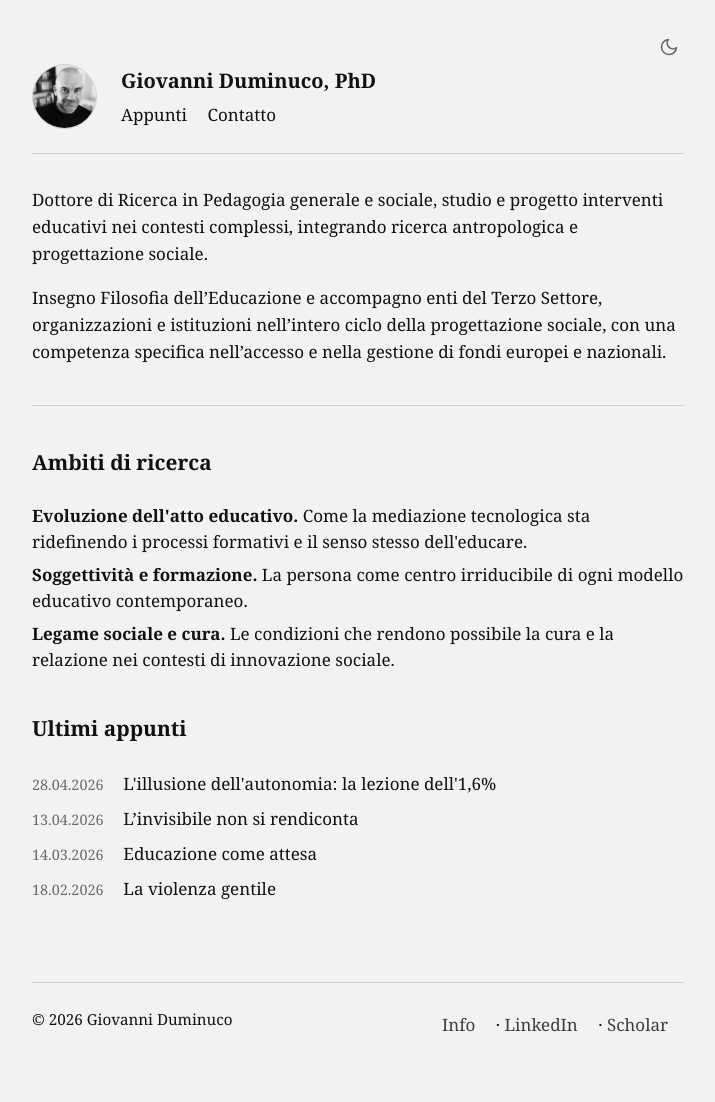
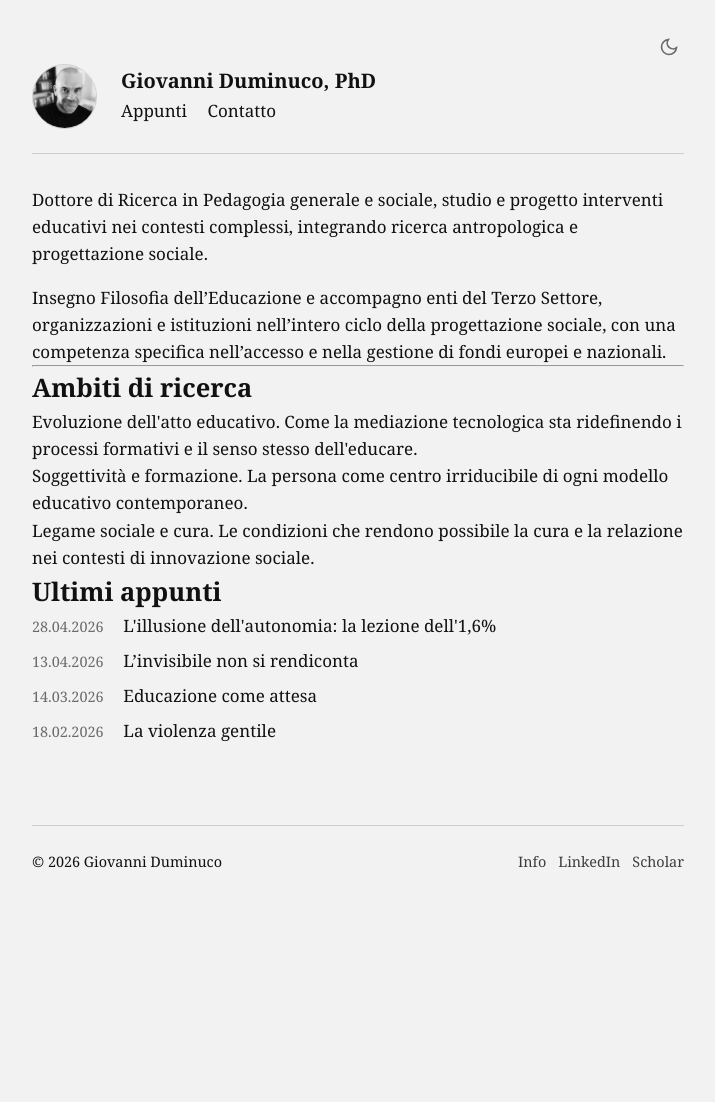
Before and after one commit to dumgio/dumgio.github.io, a Jekyll site: the page built from index.html, in a window 1280 px wide. Shown: the whole page, without its empty margins (282-997 px from the left). Built offline with Jekyll 4.4.1, drawn with Linux system fonts in a browser that asks for light colours; some web fonts are replaced; after the commit the page ends 937 px from its top, so only the background shows below that.

Commit message:
Update default.html

```diff
--- a/_layouts/default.html
+++ b/_layouts/default.html
@@ -41,12 +41,7 @@
         }
 
         * { box-sizing: border-box; margin: 0; padding: 0; }
-
-        /* Rimossa la transition per evitare l'effetto "area centrale" durante il cambio */
-        html, body {
-            background-color: var(--bg-color);
-            color: var(--text-color);
-        }
+        html, body { background-color: var(--bg-color); color: var(--text-color); }
 
         body {
             max-width: var(--max-width);
@@ -70,10 +66,8 @@
             padding: 5px;
             opacity: 0.6;
             display: flex;
-            align-items: center;
-            justify-content: center;
+            z-index: 10;
         }
-        #theme-toggle:hover { opacity: 1; }
 
         #sun-icon, #moon-icon { display: none; width: 20px; height: 20px; }
         [data-theme="dark"] #sun-icon { display: block; }
@@ -95,7 +89,7 @@
             border: 1px solid var(--border-light);
         }
 
-        .title h1 { font-size: 1.25rem; font-weight: 600; margin: 0; }
+        .title h1 { font-size: 1.25rem; font-weight: 600; margin: 0; line-height: 1.2; }
 
         a { color: inherit; text-decoration: none; }
         a:hover {
@@ -108,36 +102,44 @@
         nav a { margin-right: 1rem; }
 
         main { margin-bottom: 4rem; }
-        h2 { font-size: 1.3rem; margin: 2.5rem 0 1.5rem; font-weight: 600; }
-
-        .ambito-item { margin-bottom: 0.5rem; line-height: 1.5; }
-        .ambito-titolo { font-weight: 600; display: inline; }
-        .ambito-descrizione { font-weight: 400; display: inline; }
-
-        hr { border: none; border-top: 1px solid var(--border-light); margin: 2.5rem 0; }
 
         footer {
             margin-top: 5rem;
             padding-top: 1.5rem;
             border-top: 1px solid var(--border-light);
-            font-size: 0.95rem;
+            font-size: 0.9rem;
             display: flex;
             justify-content: space-between;
+            align-items: center;
         }
+
+        .footer-nav { display: flex; gap: 12px; }
         footer a { opacity: 0.8; }
-        footer a:hover { opacity: 1; }
 
+        /* Mobile Adjustments */
         @media screen and (max-width: 600px) {
-            body { padding: 2rem 1.2rem; }
-            #theme-toggle { top: 1rem; right: 1rem; }
+            body { padding: 5rem 1.2rem 2rem; }
+            #theme-toggle { top: 1.5rem; right: 1.2rem; }
+            header { flex-direction: row; }
+            .title h1 { font-size: 1.15rem; max-width: 200px; } /* Evita collisione con icona */
+
+            footer {
+                flex-direction: column;
+                gap: 1.5rem;
+                text-align: center;
+            }
+            .footer-nav {
+                justify-content: center;
+                flex-wrap: wrap;
+            }
         }
     </style>
 </head>
 <body>
 
     <button id="theme-toggle" aria-label="Cambia tema">
-        <svg id="sun-icon" xmlns="http://www.w3.org/2000/svg" viewBox="0 0 24 24" fill="none" stroke="currentColor" stroke-width="2" stroke-linecap="round" stroke-linejoin="round"><circle cx="12" cy="12" r="5"></circle><line x1="12" y1="1" x2="12" y2="3"></line><line x1="12" y1="21" x2="12" y2="23"></line><line x1="4.22" y1="4.22" x2="5.64" y2="5.64"></line><line x1="18.36" y1="18.36" x2="19.78" y2="19.78"></line><line x1="1" y1="12" x2="3" y2="12"></line><line x1="21" y1="12" x2="23" y2="12"></line><line x1="4.22" y1="19.78" x2="5.64" y2="18.36"></line><line x1="18.36" y1="5.64" x2="19.78" y2="4.22"></line></svg>
-        <svg id="moon-icon" xmlns="http://www.w3.org/2000/svg" viewBox="0 0 24 24" fill="none" stroke="currentColor" stroke-width="2" stroke-linecap="round" stroke-linejoin="round"><path d="M21 12.79A9 9 0 1 1 11.21 3 7 7 0 0 0 21 12.79z"></path></svg>
+        <svg id="sun-icon" xmlns="http://www.w3.org/2000/svg" viewBox="0 0 24 24" fill="none" stroke="currentColor" stroke-width="2"><circle cx="12" cy="12" r="5"></circle><line x1="12" y1="1" x2="12" y2="3"></line><line x1="12" y1="21" x2="12" y2="23"></line><line x1="4.22" y1="4.22" x2="5.64" y2="5.64"></line><line x1="18.36" y1="18.36" x2="19.78" y2="19.78"></line><line x1="1" y1="12" x2="3" y2="12"></line><line x1="21" y1="12" x2="23" y2="12"></line><line x1="4.22" y1="19.78" x2="5.64" y2="18.36"></line><line x1="18.36" y1="5.64" x2="19.78" y2="4.22"></line></svg>
+        <svg id="moon-icon" xmlns="http://www.w3.org/2000/svg" viewBox="0 0 24 24" fill="none" stroke="currentColor" stroke-width="2"><path d="M21 12.79A9 9 0 1 1 11.21 3 7 7 0 0 0 21 12.79z"></path></svg>
     </button>
 
     <header>
@@ -159,11 +161,11 @@
 
     <footer>
         <span>&copy; {{ "now" | date: "%Y" }} Giovanni Duminuco</span>
-        <nav>
-            <a href="/info">Info</a> &middot;
-            <a href="https://www.linkedin.com/in/dumgio/" target="_blank">LinkedIn</a> &middot;
+        <div class="footer-nav">
+            <a href="/info">Info</a>
+            <a href="https://www.linkedin.com/in/dumgio/" target="_blank">LinkedIn</a>
             <a href="https://scholar.google.com/citations?user=lpBSylMAAAAJ&hl=it" target="_blank">Scholar</a>
-        </nav>
+        </div>
     </footer>
 
     <script>
```
Also changed, not shown: other parts of _layouts/default.html (+1 -0 lines).
